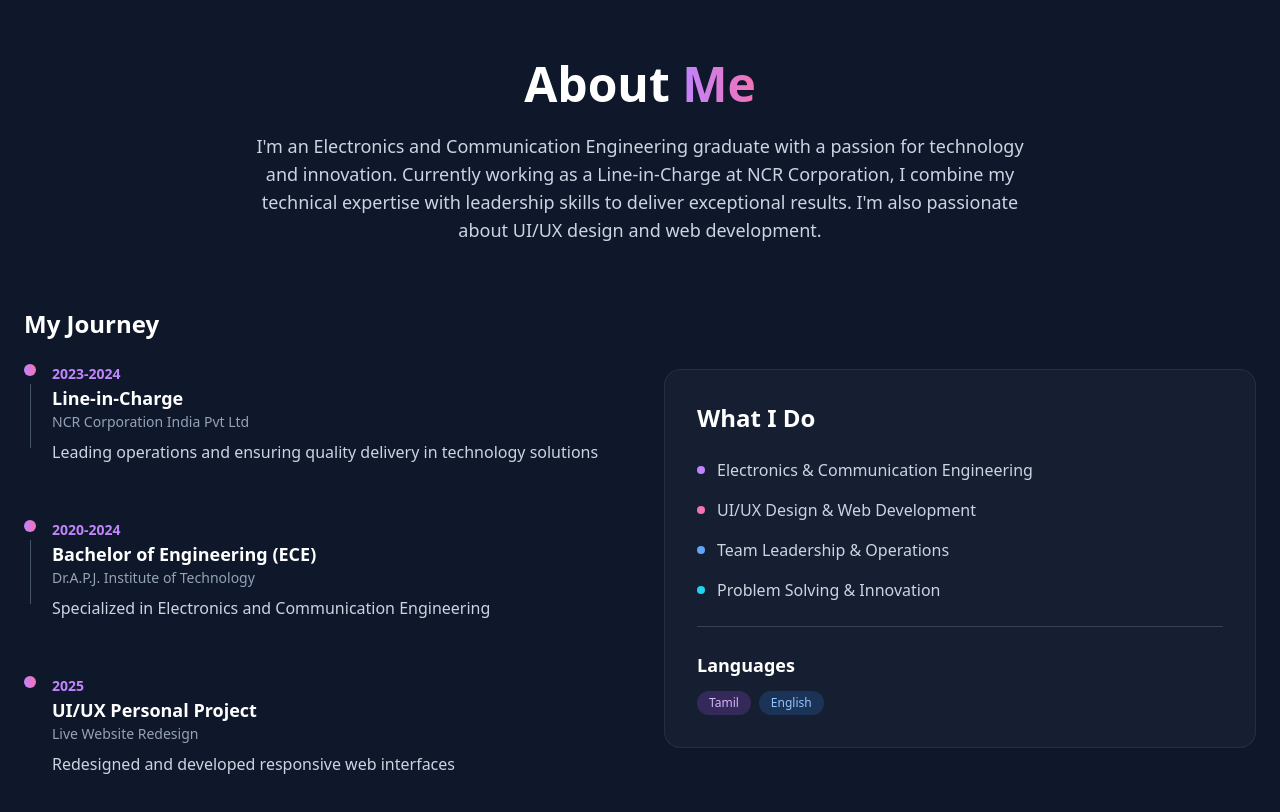
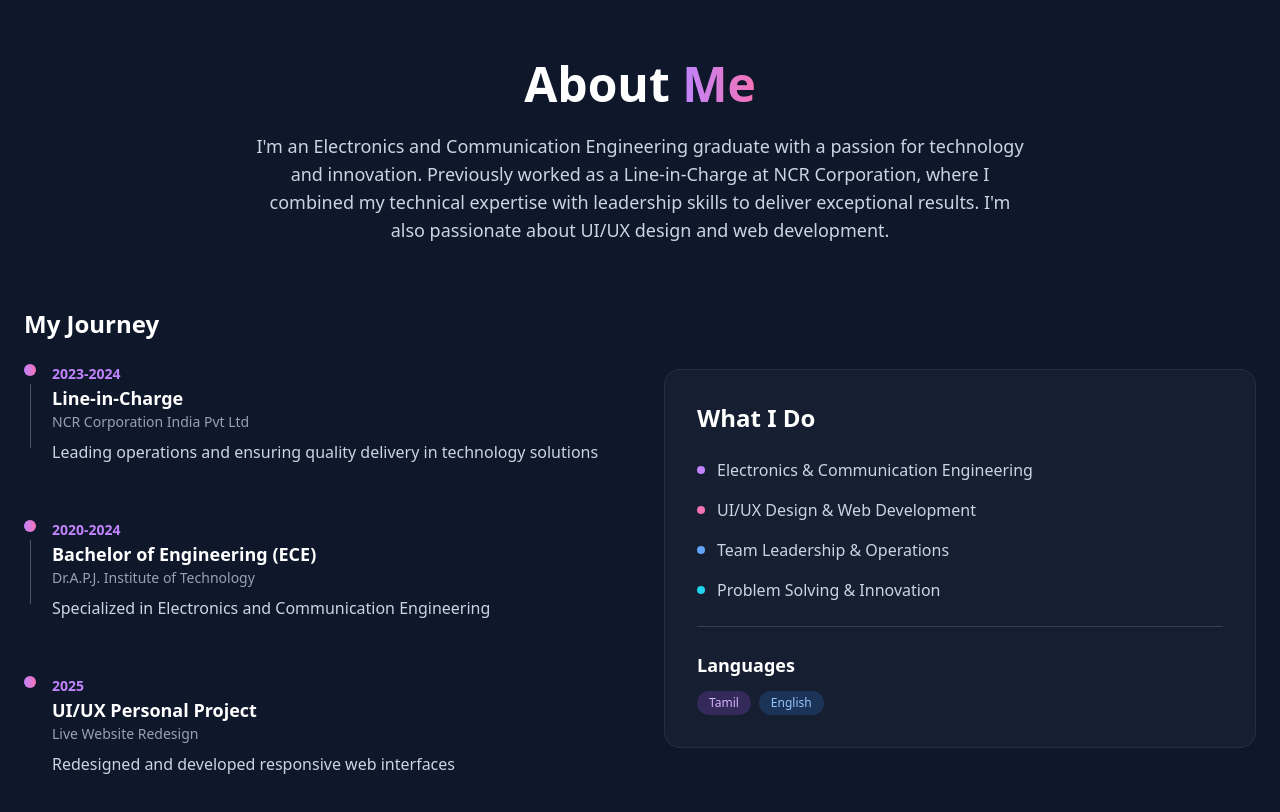
Before and after one commit to kishorsrinivasan2003/Protfolyo, a React (Vite) app: page / in a window 1280 px wide. Shown: the part 820-1632 px from the top of the page. Built offline with nearby package versions, Linux system fonts and the light colour scheme.

Commit message:
Fix About Me section
Update the "About Me" section to reflect the user's past experience.

```diff
--- a/src/components/About.tsx
+++ b/src/components/About.tsx
@@ -1,4 +1,3 @@
-
 import { motion } from "framer-motion";
 
 export const About = () => {
@@ -38,7 +37,7 @@ export const About = () => {
           </h2>
           <p className="text-lg text-slate-300 max-w-3xl mx-auto">
             I'm an Electronics and Communication Engineering graduate with a passion for technology
-            and innovation. Currently working as a Line-in-Charge at NCR Corporation, I combine my
+            and innovation. Previously worked as a Line-in-Charge at NCR Corporation, where I combined my
             technical expertise with leadership skills to deliver exceptional results. I'm also
             passionate about UI/UX design and web development.
           </p>
```
